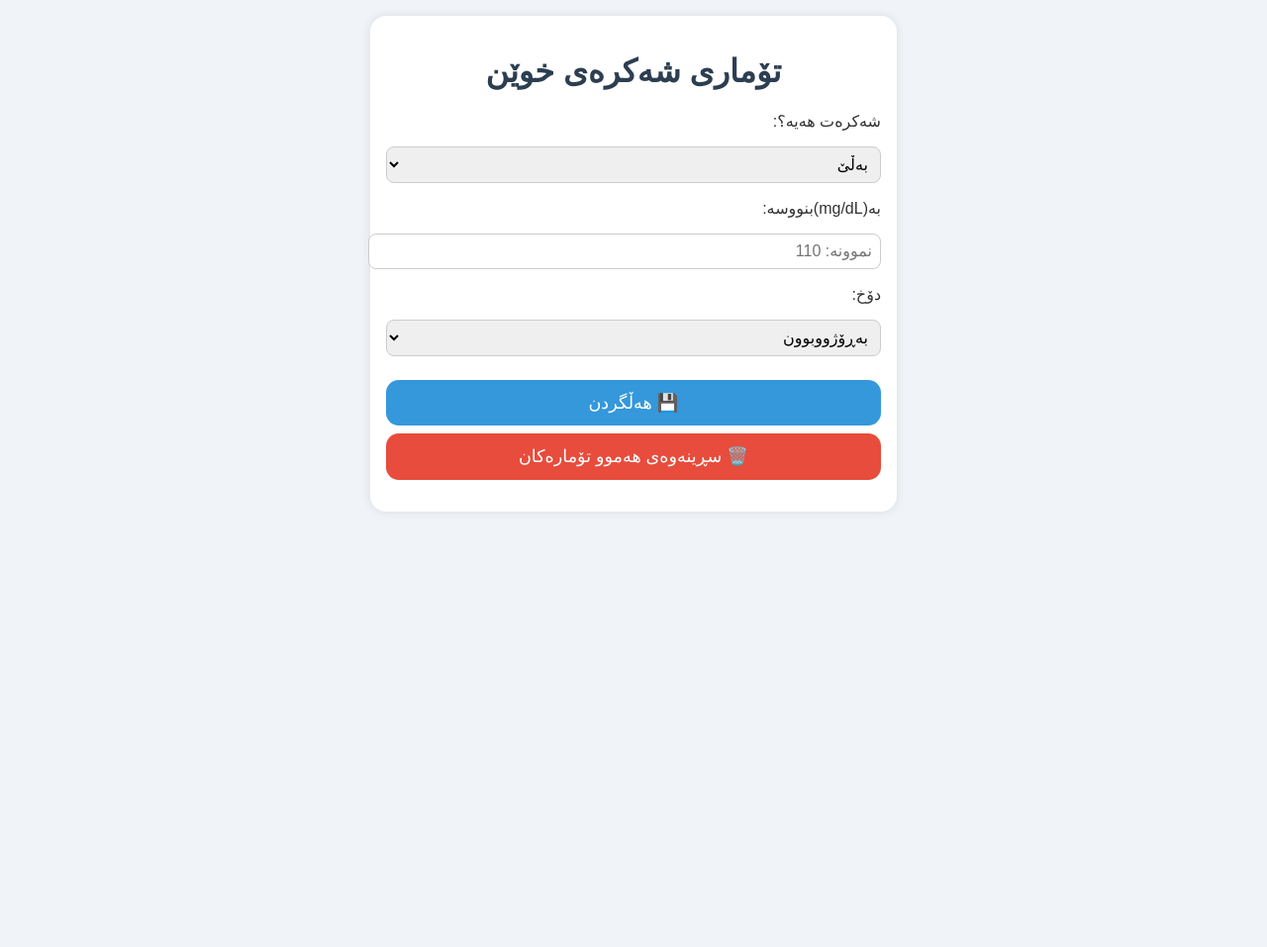
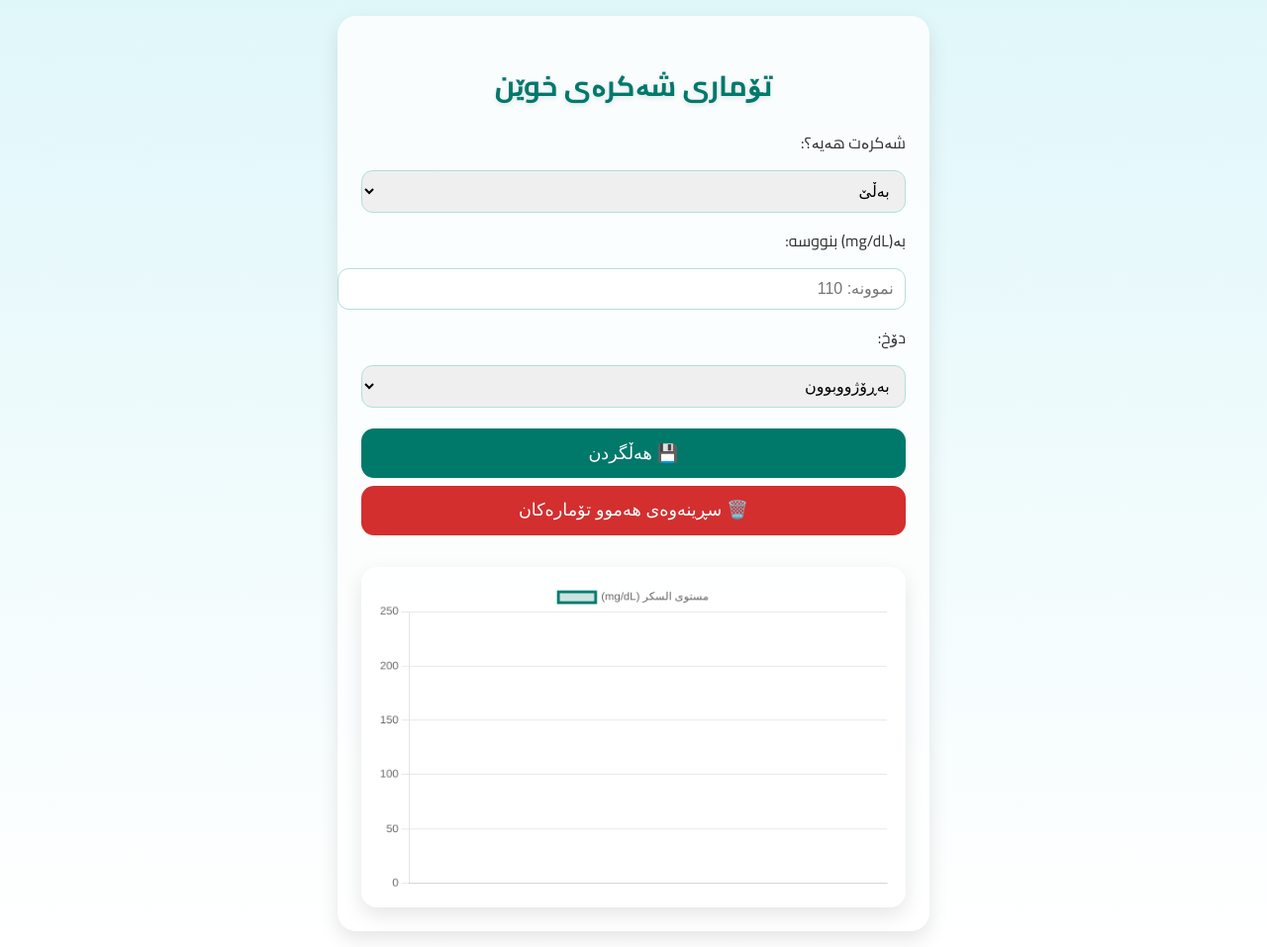
Before and after one commit to hamakurdy1/Kurdapp, a plain HTML site: page index.html in a window 1280 px wide. Shown: the whole page at 99% size. Before the commit the page ends 800 px from the top, so only its background shows below. Drawn offline with nearby package versions, Linux system fonts and the light colour scheme.

Commit message:
Update index.html

```diff
--- a/index.html
+++ b/index.html
@@ -3,83 +3,140 @@
 <head>
   <meta charset="UTF-8" />
   <meta name="viewport" content="width=device-width, initial-scale=1" />
-  <title>بەرنامەی تۆماری شەکرە</title>
+  <title>تۆماری شەکرە – إصدار حديث</title>
+  <script src="https://cdn.jsdelivr.net/npm/chart.js"></script>
   <style>
+    @import url('https://fonts.googleapis.com/css2?family=Cairo:wght@400;700&display=swap');
+
     body {
-      font-family: 'Arial', sans-serif;
-      background-color: #f0f4f8;
+      font-family: 'Cairo', sans-serif;
+      background: linear-gradient(to bottom, #e0f7fa, #ffffff);
       margin: 0;
       padding: 1rem;
       color: #333;
     }
+
     h1 {
       text-align: center;
-      color: #2c3e50;
+      color: #00796b;
+      margin-bottom: 1rem;
+      font-size: 1.8rem;
+      text-shadow: 0 2px 5px rgba(0,0,0,0.1);
     }
+
     .container {
-      max-width: 500px;
+      max-width: 550px;
       margin: auto;
-      background: white;
-      padding: 1rem;
-      border-radius: 1rem;
-      box-shadow: 0 0 10px rgba(0,0,0,0.1);
+      background: #ffffffcc;
+      padding: 1.5rem;
+      border-radius: 1.2rem;
+      box-shadow: 0 8px 20px rgba(0,0,0,0.1);
     }
+
     label, select, input {
       display: block;
       width: 100%;
-      margin-bottom: 1rem;
+      margin-bottom: 0.8rem;
       font-size: 1rem;
     }
+
     input, select {
-      padding: 0.5rem;
-      border: 1px solid #ccc;
-      border-radius: 0.5rem;
+      padding: 0.7rem;
+      border: 1px solid #b2dfdb;
+      border-radius: 0.7rem;
+      transition: all 0.2s ease;
     }
+
+    input:focus, select:focus {
+      outline: none;
+      border-color: #00796b;
+      box-shadow: 0 0 8px rgba(0,121,107,0.3);
+    }
+
     .btn {
-      background-color: #3498db;
+      background-color: #00796b;
       color: white;
       border: none;
-      padding: 0.8rem;
+      padding: 0.9rem;
       width: 100%;
       border-radius: 0.8rem;
       font-size: 1.1rem;
       margin-top: 0.5rem;
-      transition: all 0.2s ease-in-out;
+      transition: all 0.3s ease-in-out;
       cursor: pointer;
     }
+
+    .btn:hover {
+      background-color: #004d40;
+      transform: translateY(-2px);
+    }
+
     .btn:active {
       transform: scale(0.97);
-      opacity: 0.85;
+      opacity: 0.9;
     }
+
     .btn.delete-all {
-      background-color: #e74c3c;
+      background-color: #d32f2f;
     }
+
+    .btn.delete-all:hover {
+      background-color: #b71c1c;
+    }
+
     .records {
-      margin-top: 1rem;
+      margin-top: 1.5rem;
     }
+
     .record {
-      padding: 0.7rem;
-      border-bottom: 1px solid #ddd;
-      font-size: 0.95rem;
+      background: #e0f2f1;
+      padding: 1rem;
+      border-radius: 0.8rem;
+      margin-bottom: 0.8rem;
       position: relative;
+      box-shadow: 0 4px 12px rgba(0,0,0,0.08);
+      transition: transform 0.2s;
     }
+
+    .record:hover {
+      transform: translateY(-2px);
+    }
+
     .record span {
       display: block;
+      margin-bottom: 0.3rem;
     }
-    .low { color: orange; }
-    .prediabetes { color: #d35400; }
-    .normal { color: green; }
-    .high { color: red; }
+
+    .low { color: #f57c00; font-weight: bold; }
+    .prediabetes { color: #e65100; font-weight: bold; }
+    .normal { color: #2e7d32; font-weight: bold; }
+    .high { color: #c62828; font-weight: bold; }
+
     .delete-single {
       position: absolute;
       left: 10px;
       top: 10px;
-      background: #e74c3c;
+      background: #c62828;
       color: white;
       border: none;
       border-radius: 0.5rem;
-      padding: 0.2rem 0.5rem;
+      padding: 0.3rem 0.6rem;
       cursor: pointer;
+      font-size: 0.9rem;
+      transition: all 0.2s ease;
+    }
+
+    .delete-single:hover {
+      background: #b71c1c;
+      transform: scale(1.05);
+    }
+
+    canvas {
+      margin-top: 2rem;
+      border-radius: 1rem;
+      background: #ffffffdd;
+      padding: 1rem;
+      box-shadow: 0 8px 20px rgba(0,0,0,0.1);
     }
   </style>
 </head>
@@ -93,7 +150,7 @@
       <option value="healthy">نەخێر</option>
     </select>
 
-    <label>بە(mg/dL)بنووسه:</label>
+    <label>بە(mg/dL) بنووسه:</label>
     <input type="number" id="sugar" placeholder="نموونە: 110" />
 
     <label>دۆخ:</label>
@@ -106,6 +163,8 @@
     <button class="btn delete-all" onclick="clearAll()">🗑️ سڕینەوەی هەموو تۆمارەکان</button>
 
     <div class="records" id="records"></div>
+
+    <canvas id="sugarChart" width="400" height="250"></canvas>
   </div>
 
   <script>
@@ -113,6 +172,9 @@
     const typeInput = document.getElementById("type");
     const personTypeInput = document.getElementById("personType");
     const recordsDiv = document.getElementById("records");
+    const ctx = document.getElementById('sugarChart').getContext('2d');
+
+    let chart;
 
     function getClassification(value, type, personType) {
       value = parseInt(value);
@@ -121,12 +183,12 @@
       if (personType === "healthy") {
         if (type === "fasting") {
           if (value < 70) result = "low";
-          else if (value <= 99) result = "normal"; // دمجنا healthy مع normal
+          else if (value <= 99) result = "normal";
           else if (value <= 125) result = "prediabetes";
           else result = "high";
         } else {
           if (value < 70) result = "low";
-          else if (value < 140) result = "normal"; // دمجنا healthy مع normal
+          else if (value < 140) result = "normal";
           else if (value <= 199) result = "prediabetes";
           else result = "high";
         }
@@ -141,7 +203,6 @@
           else result = "high";
         }
       }
-
       return result;
     }
 
@@ -170,6 +231,7 @@
 
       sugarInput.value = "";
       showReadings();
+      updateChart();
     }
 
     function showReadings() {
@@ -178,21 +240,14 @@
 
       readings.reverse().forEach((r, i) => {
         const div = document.createElement("div");
-        // وضعنا اللون بناءً على التصنيف
         div.className = "record " + r.classification;
         div.innerHTML = `
           <span><strong>${r.value} mg/dL</strong> - ${r.type}</span>
           <span>👤 ${r.personType}</span>
           <span>📅 ${r.date}</span>
-          <span> ${
-            r.classification === "low"
-              ? "🟠 شەکرەت نزمە"
-              : r.classification === "normal"
-              ? "🟢 شەکرەت ئاساییە"
-              : r.classification === "prediabetes"
-              ? "⚠️ پێش شەکرە"
-              : "🔴 شەکرەت بەرزە"
-          }</span>
+          <span>${ r.classification === "low" ? "🟠 شەکرەت نزمە" :
+                   r.classification === "normal" ? "🟢 شەکرەت ئاساییە" :
+                   r.classification === "prediabetes" ? "⚠️ پێش شەکرە" : "🔴 شەکرەت بەرزە" }</span>
           <button class="delete-single" onclick="deleteReading(${readings.length - 1 - i})">سڕینەوە</button>
         `;
         recordsDiv.appendChild(div);
@@ -204,16 +259,56 @@
       readings.splice(index, 1);
       localStorage.setItem("sugarReadings", JSON.stringify(readings));
       showReadings();
+      updateChart();
     }
 
     function clearAll() {
       if (confirm("ئایه تۆ دڵنیایی لەسڕینەوەی تەواوی تۆمارەکان؟")) {
         localStorage.removeItem("sugarReadings");
         showReadings();
+        updateChart();
       }
     }
 
+    function updateChart() {
+      const readings = JSON.parse(localStorage.getItem("sugarReadings")) || [];
+      const labels = readings.map(r => r.date);
+      const data = readings.map(r => parseInt(r.value));
+
+      if(chart) chart.destroy();
+
+      chart = new Chart(ctx, {
+        type: 'line',
+        data: {
+          labels: labels,
+          datasets: [{
+            label: 'مستوى السكر (mg/dL)',
+            data: data,
+            fill: true,
+            borderColor: '#00796b',
+            backgroundColor: 'rgba(0,121,107,0.2)',
+            tension: 0.3,
+            pointBackgroundColor: '#004d40',
+            pointRadius: 5
+          }]
+        },
+        options: {
+          responsive: true,
+          plugins: {
+            legend: { display: true, position: 'top' }
+          },
+          scales: {
+            y: {
+              beginAtZero: true,
+              suggestedMax: 250
+            }
+          }
+        }
+      });
+    }
+
     showReadings();
+    updateChart();
   </script>
 </body>
 </html>
```
